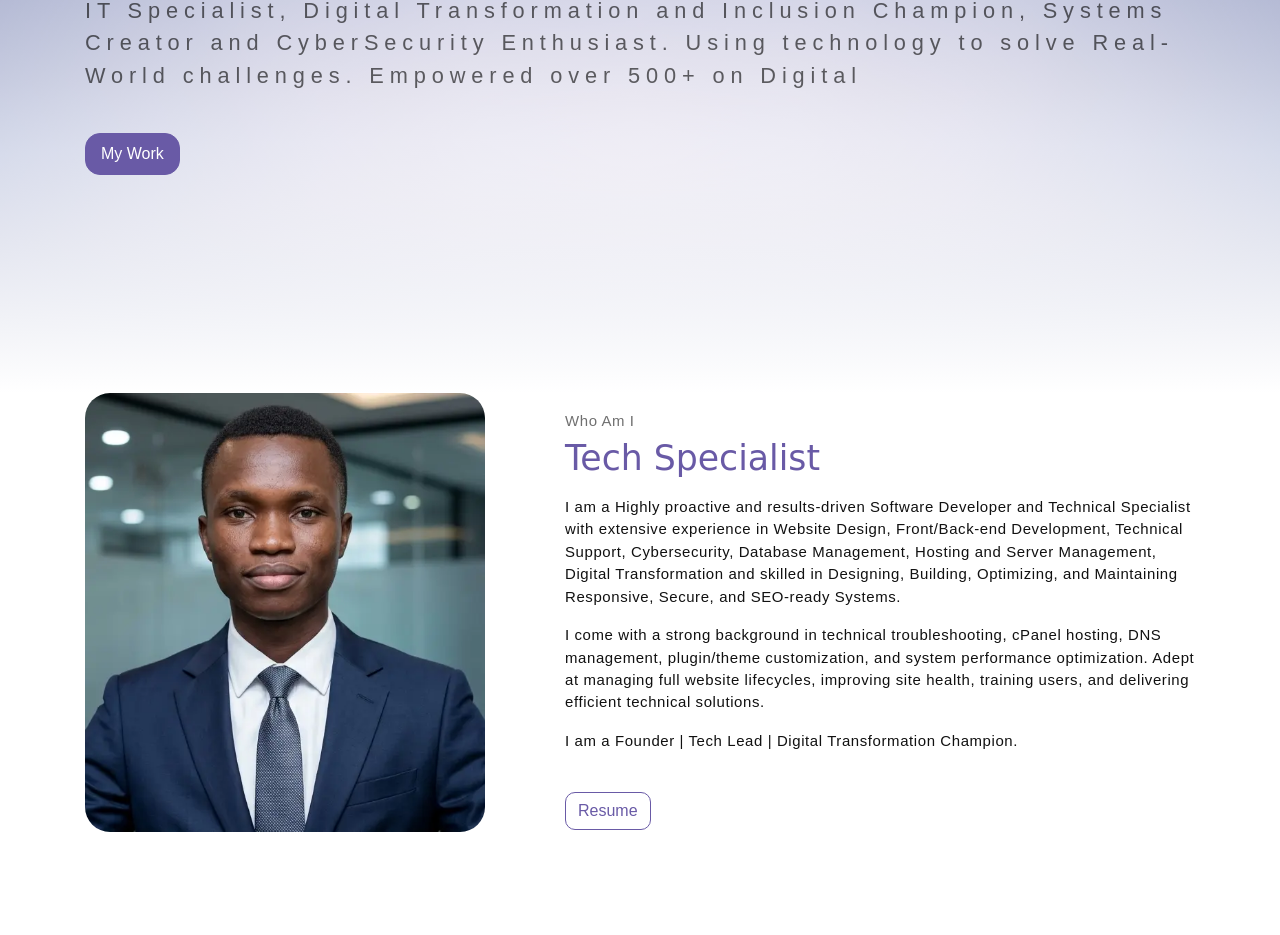
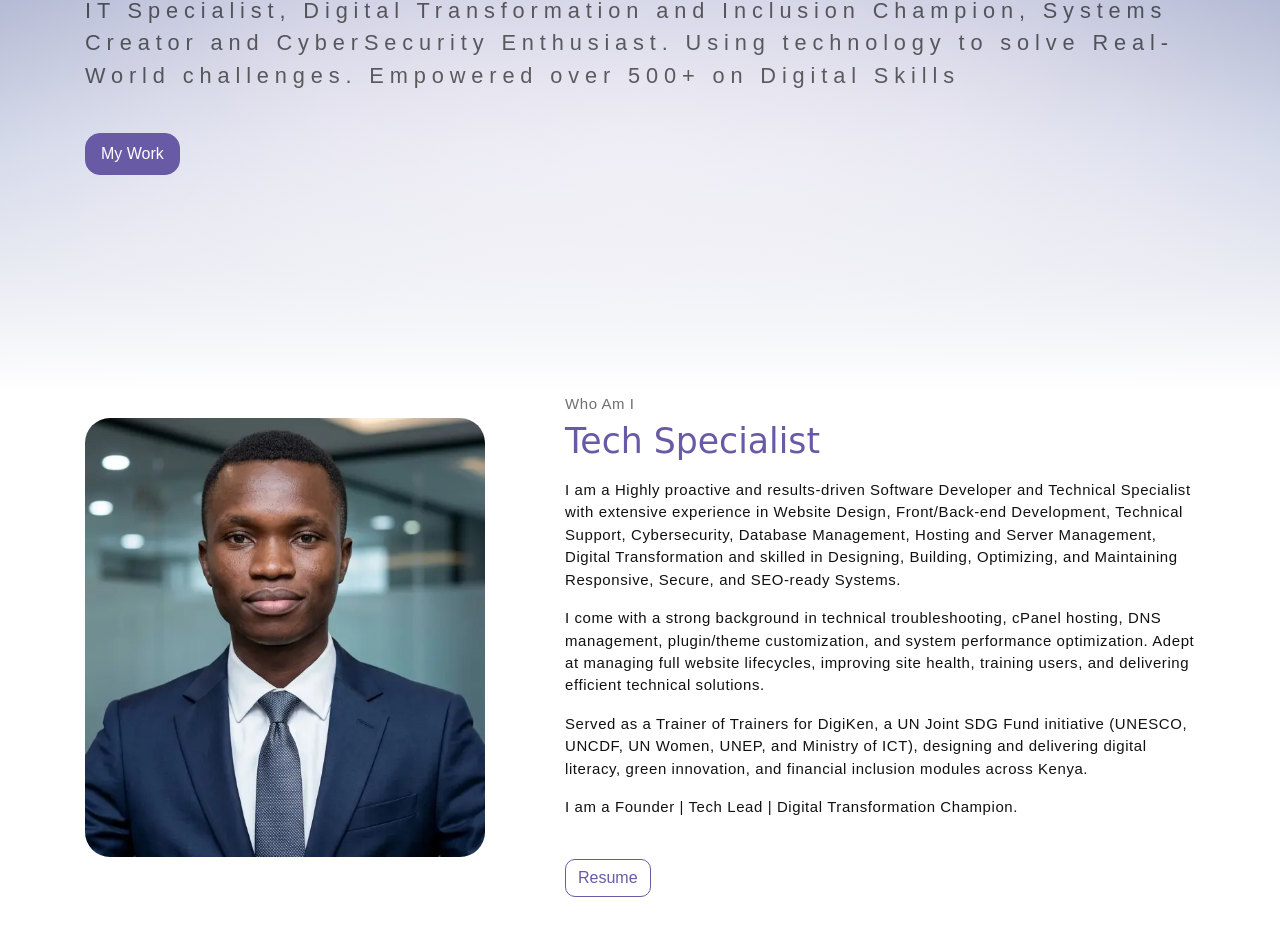
Before and after one commit to jackomosh/portfolio, a plain HTML site: page index.html in a window 1280 px wide. Shown: the part 407-1342 px from the top of the page. Drawn offline with Linux system fonts and the light colour scheme; a web font is replaced by a local one.

Commit message:
Revise header subtitle and add training experience
Updated subtitle to specify 'Digital Skills' and added a new paragraph about training experience.

```diff
--- a/index.html
+++ b/index.html
@@ -59,7 +59,7 @@
                 <span class="up">I'm Jack, &#128075 </span>
                 <span class="down">Fullstack Dev</span>
             </h1>
-            <p class="header-subtitle">IT Specialist, Digital Transformation and Inclusion Champion, Systems Creator and CyberSecurity Enthusiast. Using technology to solve Real-World challenges. Empowered over 500+ on Digital</p>
+            <p class="header-subtitle">IT Specialist, Digital Transformation and Inclusion Champion, Systems Creator and CyberSecurity Enthusiast. Using technology to solve Real-World challenges. Empowered over 500+ on Digital Skills</p>
 
             <button class="btn btn-primary"><a href="#service" style="color: white;">My Work</a></button>
         </div>
@@ -88,6 +88,9 @@
                         background in technical troubleshooting, cPanel hosting, DNS management, plugin/theme
                         customization, and system performance optimization. Adept at managing full website lifecycles, improving site health, training users, and delivering efficient technical solutions.
                     </p>
+                    <p>
+                        Served as a Trainer of Trainers for DigiKen, a UN Joint SDG Fund initiative (UNESCO, UNCDF, UN Women, UNEP, and Ministry of ICT), designing and delivering digital literacy, green innovation, and financial inclusion modules across Kenya.
+                     </p>
                      <p>
                         I am a Founder | Tech Lead | Digital Transformation Champion.
                     </p>
```
